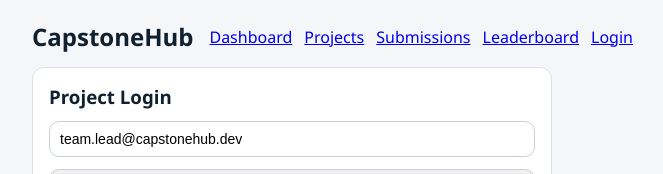
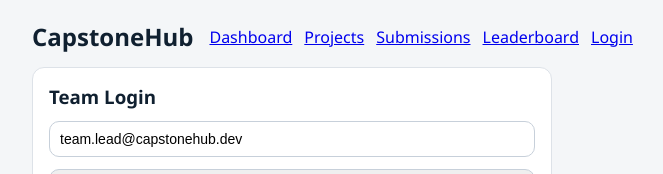
Before and after one commit to quangkhai16122004-ship-it/test-fairgit, a React (Vite) app in the folder apps/web/: page /login in a window 1280 px wide. Shown: the top 174 px of the page, without its empty margins (38-701 px from the left). Built offline with nearby package versions, Linux system fonts and the light colour scheme; no server answers.

Commit message:
chore(web): rename login title copy

```diff
--- a/apps/web/src/pages/LoginPage.tsx
+++ b/apps/web/src/pages/LoginPage.tsx
@@ -31,7 +31,7 @@
 
   return (
     <form className="card grid" onSubmit={login} style={{ maxWidth: 520 }}>
-      <h3 style={{ margin: 0 }}>Project Login</h3>
+      <h3 style={{ margin: 0 }}>Team Login</h3>
       <input value={email} onChange={(e) => setEmail(e.target.value)} placeholder="Email" />
       <select value={role} onChange={(e) => setRole(e.target.value as "student" | "supervisor" | "admin")}>
         <option value="student">student</option>
```
